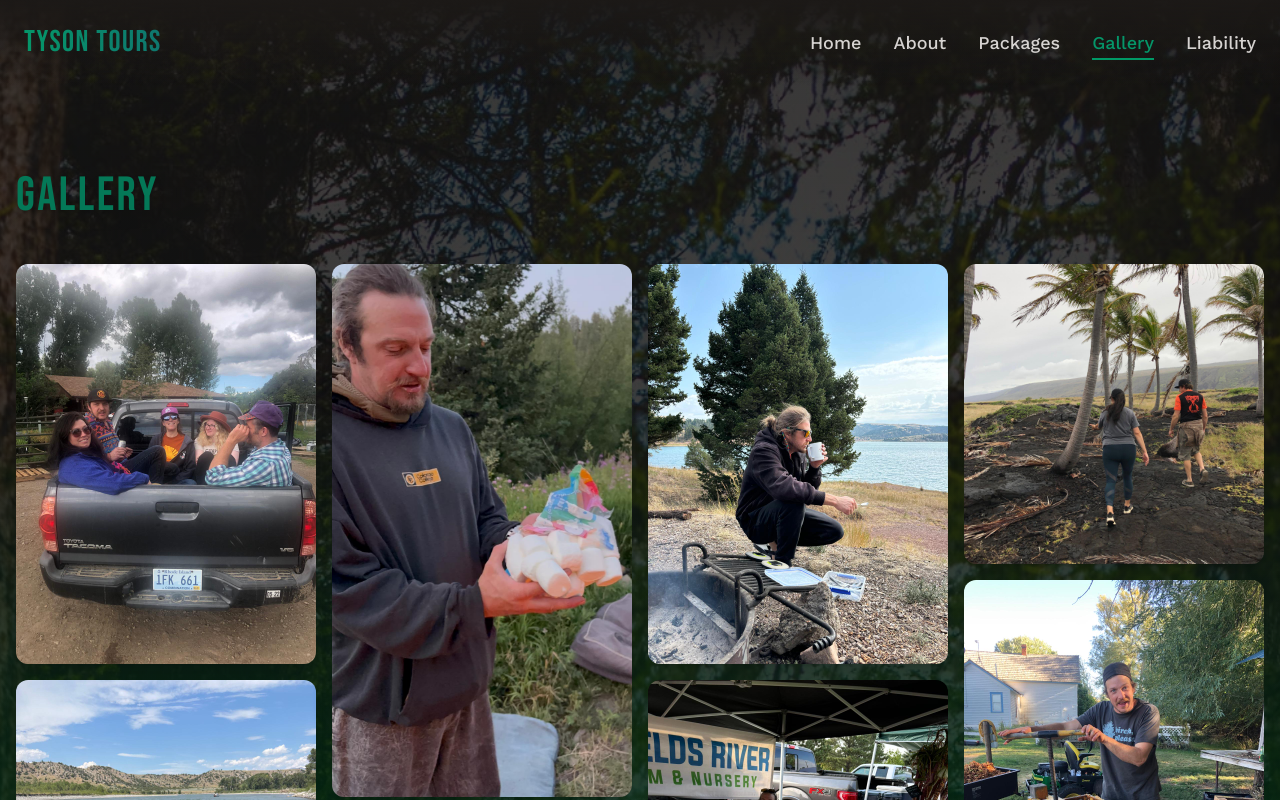
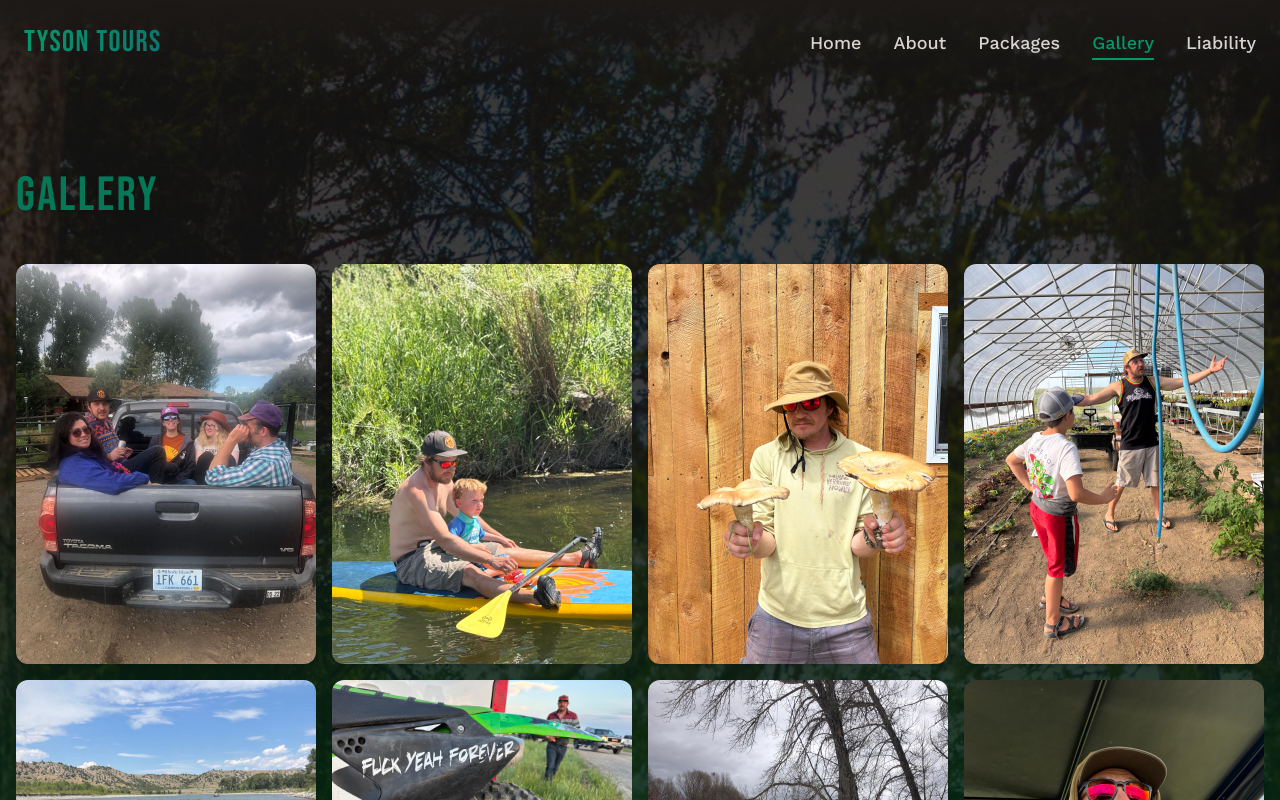
Before and after one commit to erinwolff/tyson-tours, a React (Vite) app: page / in a window 1280 px wide. Both pictures are taken after a click on the button "Gallery". Shown: the top 800 px of the page. Built offline with nearby package versions, Linux system fonts and the light colour scheme.

Commit message:
adjust images

```diff
--- a/src/pages/GalleryPage.tsx
+++ b/src/pages/GalleryPage.tsx
@@ -13,7 +13,6 @@ const GALLERY_IMAGES = [
    '/IMG-20250918-WA0012.jpg',
   '/WhatsApp Image 2025-09-18 at 08.08.56(1).jpeg',
    '/IMG-20250918-WA0023.jpg',
-  '/IMG-20250918-WA0001.jpg',
   '/IMG-20250918-WA0004.jpg',
   '/IMG-20250918-WA0006.jpg',
   '/IMG-20250918-WA0007.jpg',
@@ -36,6 +35,7 @@ const GALLERY_IMAGES = [
   '/IMG-20250918-WA0020.jpg',
   '/IMG-20250918-WA0025.jpg',
   '/IMG-20250918-WA0030.jpg',
+  '/IMG-20250918-WA0001.jpg'
 ];
 
 interface GalleryPageProps {
```
